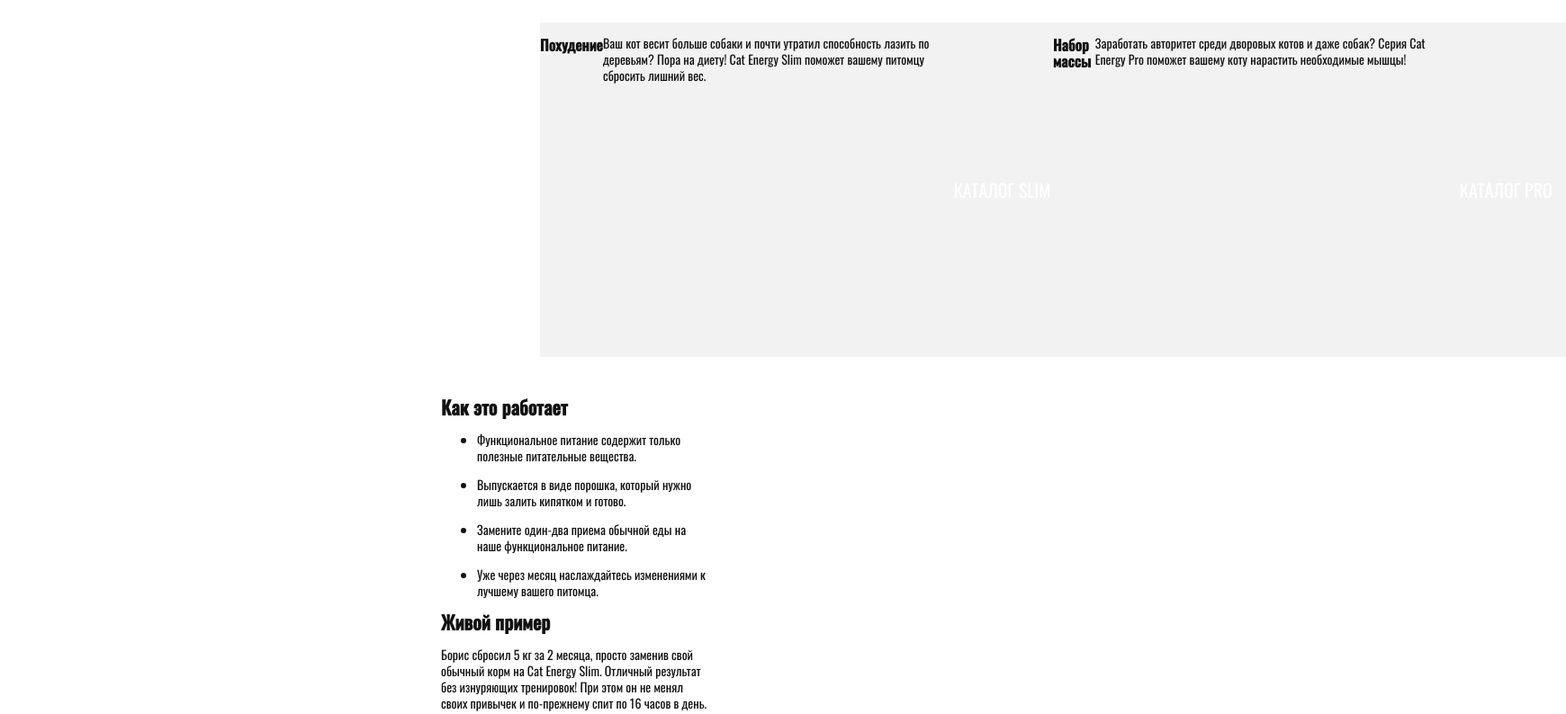
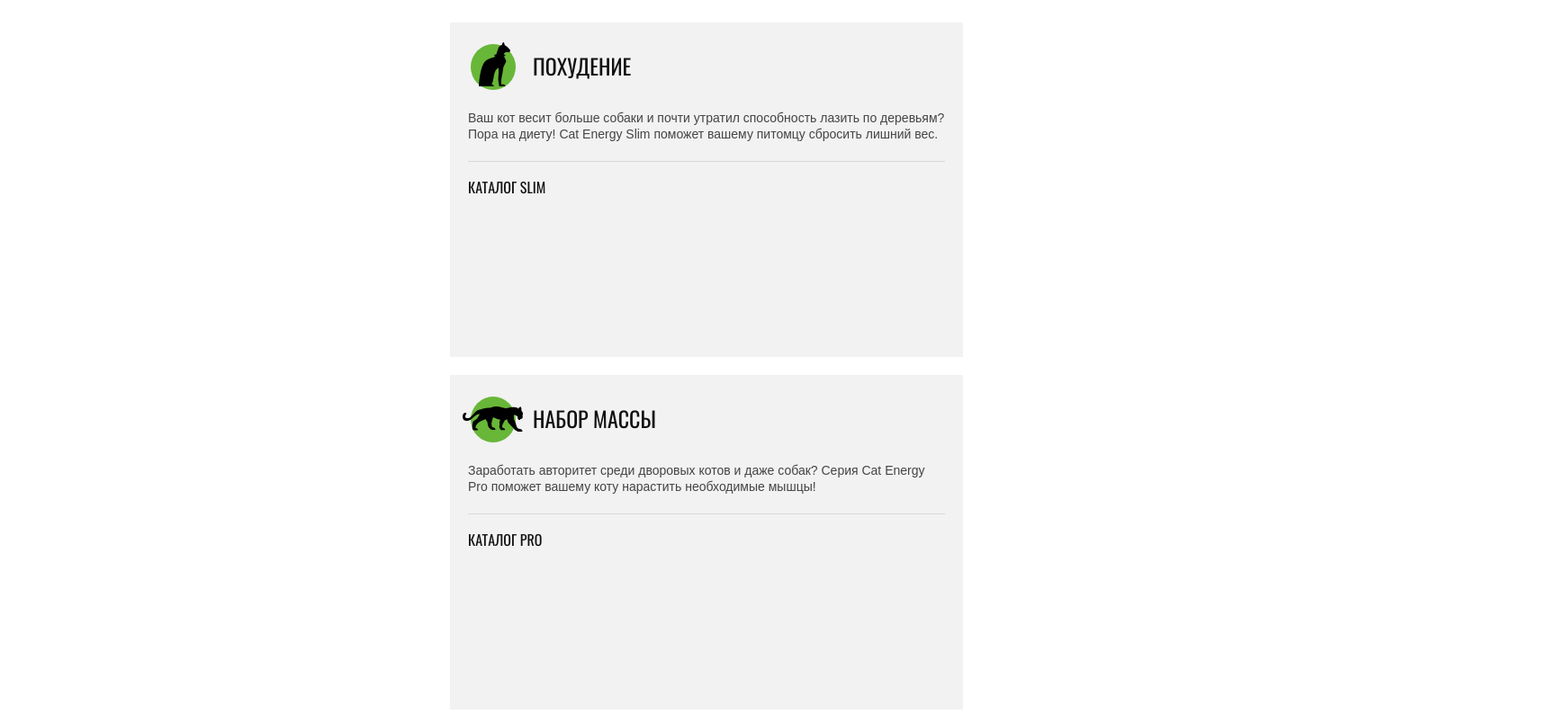
Before and after one commit to ExTeeP/1174257-cat-energy-18, a website: page source/index.html in a window 1280 px wide. Shown: the part 1020-1814 px from the top of the page at 90% size, 1740 px wide, since content can reach past the window. Drawn offline with nearby package versions, Linux system fonts and the light colour scheme; files that its build step writes are made by us from their sources.

Commit message:
Секция программы питания и преимуществ готова

```diff
--- a/source/index.html
+++ b/source/index.html
@@ -54,17 +54,17 @@
           <h2 class="visually-hidden">Программы питания</h2>
           <ul class="catalog-program__list">
             <li class="catalog-program__item">
-              <article class="program-card program-card--slim-img">
+              <article class="program-card program-card--marker program-card--slim-img">
                 <h3 class="program-card__title">Похудение</h3>
                 <p class="program-card__text program-card__text--divider">Ваш кот весит больше собаки и почти утратил способность лазить по деревьям? Пора на диету! Cat Energy Slim поможет вашему питомцу сбросить лишний вес.</p>
-                <a class="btn program-card__btn program-card__btn--arrow" href="">Каталог Slim</a>
+                <a class="program-card__btn program-card__btn--arrow" href="">Каталог Slim</a>
               </article>
             </li>
             <li class="catalog-program__item">
-              <article class="program-card program-card--pro-img">
+              <article class="program-card program-card--marker program-card--pro-img">
                 <h3 class="program-card__title">Набор массы</h3>
                 <p class="program-card__text program-card__text--divider">Заработать авторитет среди дворовых котов и даже собак? Серия Cat Energy Pro поможет вашему коту нарастить необходимые мышцы!</p>
-                <a class="btn program-card__btn program-card__btn--arrow" href="">Каталог Pro</a>
+                <a class="program-card__btn program-card__btn--arrow" href="">Каталог Pro</a>
               </article>
             </li>
           </ul>
@@ -73,16 +73,16 @@
         <section class="advantages">
           <h2 class="advantages__title">Как это работает</h2>
           <ul class="advantages__list">
-            <li class="advantages__item advantages__item--useful-img">
+            <li class="advantages__item advantages__item--marker advantages__item--useful-img">
               <p class="advantages__text">Функциональное питание содержит только полезные питательные вещества.</p>
             </li>
-            <li class="advantages__item advantages__item--easily-img">
+            <li class="advantages__item advantages__item--marker advantages__item--easily-img">
               <p class="advantages__text">Выпускается в виде порошка, который нужно лишь залить кипятком и готово.</p>
             </li>
-            <li class="advantages__item advantages__item--practical-img">
+            <li class="advantages__item advantages__item--marker advantages__item--practical-img">
               <p class="advantages__text">Замените один-два приема обычной еды на наше функциональное питание.</p>
             </li>
-            <li class="advantages__item advantages__item--result-img">
+            <li class="advantages__item advantages__item--marker advantages__item--result-img">
               <p class="advantages__text">Уже через месяц наслаждайтесь изменениями к лучшему вашего питомца.</p>
             </li>
           </ul>
--- /dev/null
+++ b/source/sass/blocks/advantages.scss
@@ -0,0 +1,93 @@
+.advantages {
+  margin: 0 20px;
+  margin-bottom: 20px;
+
+  &__title {
+    margin: 0;
+    margin-bottom: 30px;
+    font-size: 36px;
+    line-height: 60px;
+    font-weight: 400;
+  }
+
+  &__list {
+    margin: 0;
+    padding: 0;
+    list-style: none;
+  }
+
+  &__item {
+    min-height: 60px;
+    position: relative;
+    margin-left: 80px;
+    margin-bottom: 20px;
+
+    &--marker::before {
+      content: "";
+      display: block;
+      width: 60px;
+      height: 60px;
+      position: absolute;
+      top: 0;
+      left: -79px;
+      background-color: $bg-leaf;
+    }
+
+    &--useful-img::after {
+      content: "";
+      position: absolute;
+      width: 26px;
+      height: 29px;
+      top: 15px;
+      left: -62px;
+      background-image: url("../../img/advantage-leaf@1x.png");
+      background-repeat: no-repeat;
+      background-position: 50% 50%;
+    }
+
+    &--easily-img::after {
+      content: "";
+      position: absolute;
+      width: 29px;
+      height: 31px;
+      top: 13px;
+      left: -64px;
+      background-image: url("../../img/advantage-powder@1x.png");
+      background-repeat: no-repeat;
+      background-position: 50% 50%;
+    }
+
+    &--practical-img::after {
+      content: "";
+      position: absolute;
+      width: 24px;
+      height: 30px;
+      top: 15px;
+      left: -62px;
+      background-image: url("../../img/advantage-dining@1x.png");
+      background-repeat: no-repeat;
+      background-position: 50% 50%;
+    }
+
+    &--result-img::after {
+      content: "";
+      position: absolute;
+      width: 26px;
+      height: 31px;
+      top: 14px;
+      left: -62px;
+      background-image: url("../../img/advantage-clock@1x.png");
+      background-repeat: no-repeat;
+      background-position: 50% 50%;
+    }
+  }
+
+  &__text {
+    margin: 0;
+    font-family: "Arial", "Helvetica", sans-serif;
+    font-size: 14px;
+    line-height: 18px;
+    text-align: left;
+    color: #444444;
+  }
+}
--- a/source/sass/blocks/catalog-program.scss
+++ b/source/sass/blocks/catalog-program.scss
@@ -1,62 +1,19 @@
 .catalog-program {
-  display: flex;
-  flex-direction: column;
-  background-color: $bg-white;
-}
+  margin: 0 20px;
+  margin-bottom: 15px;
 
-.catalog-program__list {
-  display: flex;
-  flex-direction: column;
-  list-style: none;
-  margin: 0;
-  padding: 0;
-}
+  &__list {
+    list-style: none;
+    margin: 0;
+    padding: 0;
+  }
 
-@media (min-width: $desktop-width) {
-  .catalog-program__list {
-    flex-direction: row;
-    justify-content: space-between;
-    margin: 0 110px;
+  &__item {
+    margin: 0;
+    margin-bottom: 20px;
+
+    &:last-child {
+      margin-bottom: 0;
+    }
   }
 }
-
-.catalog-program__item {
-  display: flex;
-  justify-content: center;
-  padding-bottom: 20px;
-}
-
-@media (min-width: $tablet-width) {
-  .catalog-program__item {
-    padding-bottom: 30px;
-  }
-}
-
-@media (min-width: $desktop-width) {
-  .catalog-program__item {
-    justify-content: space-between;
-  }
-}
-
-.program-card {
-  width: 280px;
-  min-height: 266px;
-  display: flex;
-  flex-direction: column;
-  background-color: $bg-grey;
-}
-
-@media (min-width: $tablet-width) {
-  .program-card {
-    width: 708px;
-    min-height: 372px;
-  }
-}
-
-@media (min-width: $desktop-width) {
-  .program-card {
-    width: 570px;
-    min-height: 372px;
-    flex-direction: row;
-  }
-}
--- a/source/sass/blocks/container.scss
+++ b/source/sass/blocks/container.scss
@@ -1,5 +1,5 @@
 .container {
-  width: 320px;
+  width: 340px;
   margin: 0 auto;
   padding: 0 10px;
 
--- a/source/sass/blocks/main-promo.scss
+++ b/source/sass/blocks/main-promo.scss
@@ -1,6 +1,6 @@
 .main-promo {
-  min-height: 500px;
-  margin-bottom: 10px;
+  min-height: 485px;
+  margin-bottom: 17px;
   background-color: $bg-white;
 
   &__wrapper {
@@ -50,7 +50,7 @@
   &__img {
     position: absolute;
     top: -269px;
-    left: 53%;
+    left: 50%;
     transform: translateX(-50%);
   }
 
--- /dev/null
+++ b/source/sass/blocks/program-card.scss
@@ -0,0 +1,97 @@
+.program-card {
+  width: 280px;
+  min-height: 266px;
+  position: relative;
+  padding: 20px;
+  background-color: $bg-grey;
+
+  &--marker::before {
+    content: "";
+    display: block;
+    width: 50px;
+    height: 51px;
+    position: absolute;
+    top: 24px;
+    left: 23px;
+    background-color: $bg-leaf;
+    border-radius: 50%;
+  }
+
+  &--slim-img::after {
+    content: "";
+    position: absolute;
+    width: 35px;
+    height: 49px;
+    top: 22px;
+    left: 32px;
+    background-image: url("../../img/icon-cat-slim.svg");
+    background-repeat: no-repeat;
+    background-position: 0 0;
+  }
+
+  &--pro-img::after {
+    content: "";
+    position: absolute;
+    width: 67px;
+    height: 28px;
+    top: 35px;
+    left: 14px;
+    background-image: url("../../img/icon-cat-pro.svg");
+    background-repeat: no-repeat;
+    background-position: 0 0;
+  }
+
+  &__title {
+    margin: 0;
+    margin-top: 10px;
+    margin-bottom: 30px;
+    margin-left: 72px;
+    font-size: 24px;
+    line-height: 37px;
+    text-transform: uppercase;
+    font-weight: 400;
+    color: #111111;
+  }
+
+  &__text {
+    margin: 0;
+    margin-bottom: 20px;
+    font-family: "Arial", "Helvetica", sans-serif;
+    font-size: 14px;
+    line-height: 18px;
+    color: #444444;
+    text-align: left;
+
+    &--divider::after {
+      content: "";
+      display: block;
+      padding-top: 21px;
+      height: 1px;
+      border-bottom: 1px solid rgba(0, 0, 0, 0.1);
+    }
+  }
+
+  &__btn {
+    display: block;
+    width: 140px;
+    font-size: 16px;
+    line-height: 16px;
+    text-transform: uppercase;
+    color: #111111;
+  }
+}
+
+@media (min-width: $tablet-width) {
+  .program-card {
+    width: 708px;
+    min-height: 372px;
+  }
+}
+
+@media (min-width: $desktop-width) {
+  .program-card {
+    width: 570px;
+    min-height: 372px;
+    flex-direction: row;
+  }
+}
--- a/source/sass/style.scss
+++ b/source/sass/style.scss
@@ -12,6 +12,8 @@
 @import "blocks/page-main.scss";
 @import "blocks/main-promo.scss";
 @import "blocks/catalog-program.scss";
+@import "blocks/program-card.scss";
+@import "blocks/advantages.scss";
 @import "blocks/page-footer.scss";
 @import "blocks/social.scss";
 @import "blocks/copyright.scss";
```
